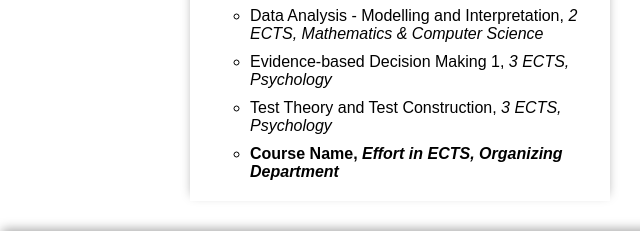
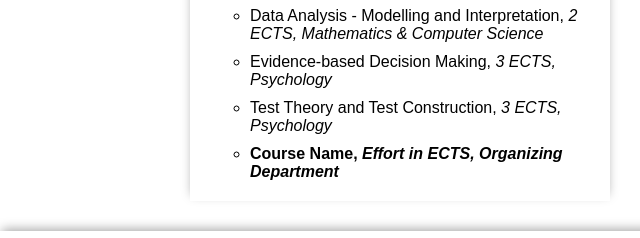
Before and after one commit to KilianGitHub97/CV, a plain HTML site: page HTML/AboutMe.html in a window 1280 px wide. Shown: the part 1115-1353 px from the top of the page, 0-640 px from the left. Drawn offline with Linux system fonts and the light colour scheme.

Commit message:
typo EBDM

```diff
--- a/HTML/AboutMe.html
+++ b/HTML/AboutMe.html
@@ -54,7 +54,7 @@
                         <li class="listpoint">Data Analysis - Descriptive Statistics and Visualisation,<i> 2 ECTS, Mathematics & Computer Science</i></li>
                         <li class="listpoint">Data Analysis - Study Design,<i> 2 ECTS, Mathematics & Computer Science</i></li>
                         <li class="listpoint">Data Analysis - Modelling and Interpretation,<i> 2 ECTS, Mathematics & Computer Science</i></li>
-                        <li class="listpoint">Evidence-based Decision Making 1,<i> 3 ECTS, Psychology</i></li>
+                        <li class="listpoint">Evidence-based Decision Making,<i> 3 ECTS, Psychology</i></li>
                         <li class="listpoint">Test Theory and Test Construction,<i> 3 ECTS, Psychology</i></li>
                         <li class="listpoint"><strong>Course Name,<i> Effort in ECTS, Organizing Department</i></strong></li>
                     </ul>
```
